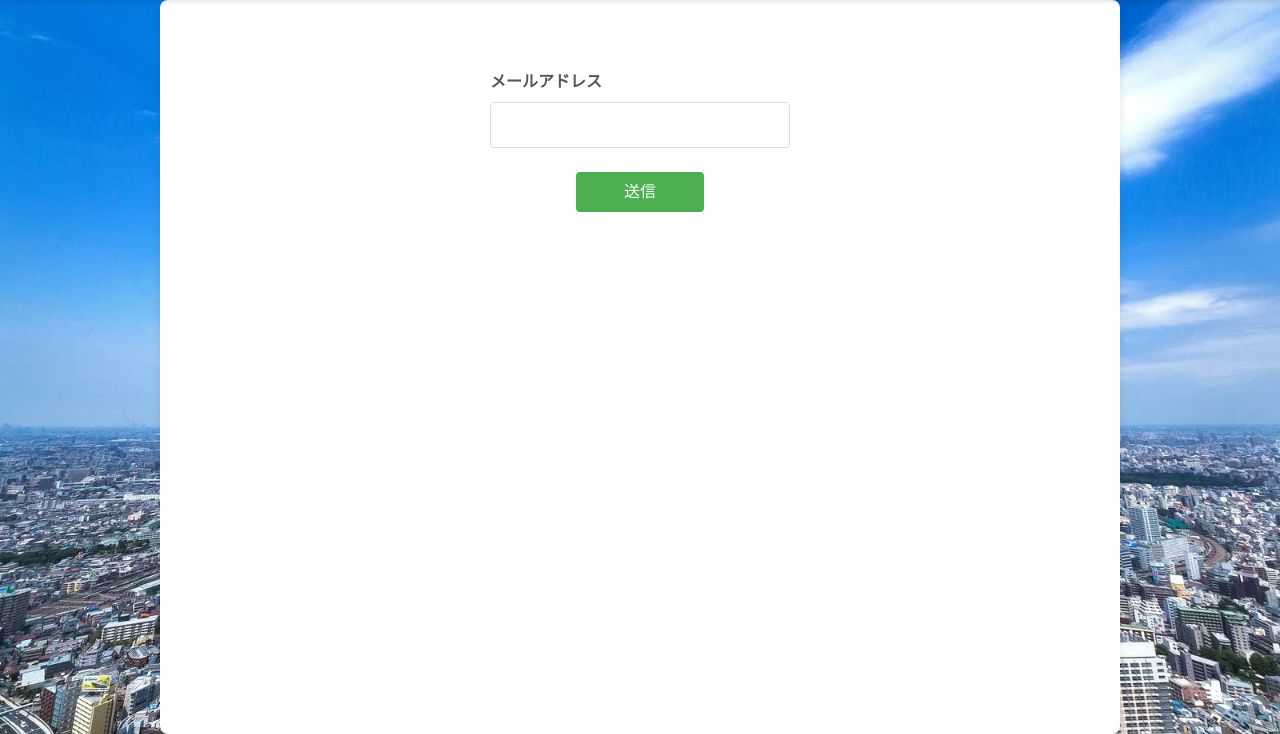
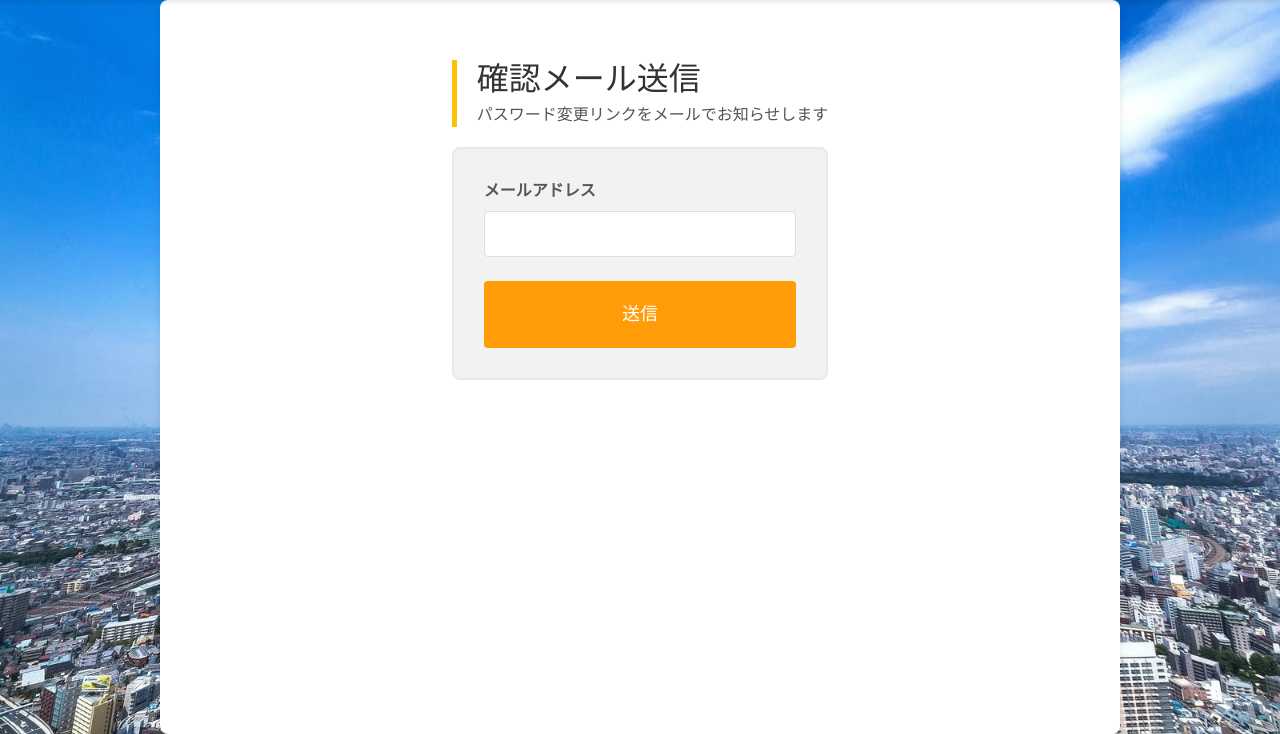
Before and after one commit to pikkoyama/hunhun, a Django app: page /accounts/change_password/ in a window 1280 px wide. Shown: the part 66-800 px from the top of the page. Run offline with Django 5.2, Linux system fonts and the light colour scheme; some libraries are stand-ins or nearby versions.

Commit message:
もっちゃれらちーず

```diff
--- a/nuonproject/accounts/templates/PasswordDone.html
+++ b/nuonproject/accounts/templates/PasswordDone.html
@@ -51,8 +51,9 @@
 
         .btn-link {
             text-decoration: none;
-            color: #4CAF50;
+            color:rgb(109, 44, 132);
             font-size: 16px;
+            text-decoration: underline;
         }
 
         .btn-link:hover {
--- a/nuonproject/accounts/templates/change_password.html
+++ b/nuonproject/accounts/templates/change_password.html
@@ -1,9 +1,9 @@
 {% extends "base.html" %}
 {% load static %}
 
-{%block title%}パスワードの変更{%endblock%}
+{% block title %}パスワードの変更{% endblock %}
 
-{%block css%}
+{% block css %}
     <style>
       body {
         font-family: 'Arial', sans-serif;
@@ -18,7 +18,7 @@
       }
 
       .top-bar {
-        background-color: #4CAF50;
+        background-color: #ffc107;
         color: white;
         width: 100%;
         padding: 15px 0;
@@ -33,9 +33,17 @@
         display: flex;
         justify-content: center;
         align-items: center;
-        margin-top: 50px;
+        margin-top: 40px;
         width: 80%;
         max-width: 800px;
+      }
+
+      .form-wrapper {
+        border: 2px solid rgb(233, 233, 233); /* フォームにボーダーを追加 */
+        border-radius: 8px;
+        padding: 30px;
+        background-color: rgba(0, 0, 0, 0.05); /* 薄いグレーの背景色 */
+        width: 100%;
       }
 
       .form-group {
@@ -50,7 +58,7 @@
       }
 
       .form-group input {
-        width: 100%;
+        width: 100%; /* 入力欄を横幅100%に設定 */
         padding: 10px;
         font-size: 16px;
         border-radius: 4px;
@@ -60,22 +68,23 @@
 
       .form-group input:focus {
         outline: none;
-        border-color: #4CAF50;
+        border-color: #ffc107;
       }
 
       .btn {
-        background-color: #4CAF50;
+        background-color:rgb(255, 156, 7);
         color: white;
-        padding: 10px 20px;
+        padding: 20px 40px;
         border: none;
         border-radius: 4px;
-        font-size: 16px;
+        font-size: 18px;
         cursor: pointer;
         transition: background-color 0.3s ease;
+        width: 100%; /* ボタンも横幅100%に設定 */
       }
 
       .btn:hover {
-        background-color: #45a049;
+        background-color: rgb(248, 206, 80);
       }
 
       .back-link {
@@ -83,30 +92,58 @@
         margin-top: 20px;
         font-size: 16px;
         text-decoration: none;
-        color: #4CAF50;
+        color: #ffc107;
       }
 
       .back-link:hover {
         text-decoration: underline;
       }
+
+      .title-container {
+        display: flex;
+        flex-direction: column;
+        align-items: flex-start;
+        border-left: 5px solid #ffc107;
+        padding-left: 20px;
+        margin-bottom: 20px;
+      }
+
+      .title-container h2 {
+        margin: 0;
+      }
+
+      .title-container p {
+        margin: 5px 0 0 0;
+        color: #555;
+      }
     </style>
-{%endblock%}
+{% endblock %}
+
 {% block headertitle %}パスワード変更{% endblock %}
-{% block backform %}<button type="button" class="header-button" onclick="location.href='{% url 'accounts:Sinin' %}';">戻る</button>{%endblock%}
 
-{%block main%}
+{% block backform %}
+  <button type="button" class="header-button" onclick="location.href='{% url 'accounts:Sinin' %}';">戻る</button>
+{% endblock %}
+
+{% block main %}
   <body>
     <div class="container">
       <form method="post">
         {% csrf_token %}
-        <div class="form-group mb-4">
-          <label for="email" class="form-label">メールアドレス</label>
-          <input type="email" id="email" name="email" class="form-control" required style="width: 300px;" />
+        <div class="title-container">
+          <h2>確認メール送信</h2>
+          <p>パスワード変更リンクをメールでお知らせします</p>
         </div>
-        <div class="text-center mt-4">
-          <button type="submit" class="btn btn-primary px-5 py-2">送信</button>
-        </div>
+        <div class="form-wrapper"> <!-- フォームを囲む div -->
+          <div class="form-group mb-4">
+            <label for="email" class="form-label">メールアドレス</label>
+            <input type="email" id="email" name="email" class="form-control" required />
+          </div>
+          <div class="text-center mt-4">
+            <button type="submit" class="btn btn-primary">送信</button>
+          </div>
+        </div> <!-- フォーム終わり -->
       </form>
     </div>
   </body>
-{%endblock%}
+{% endblock %}
--- a/nuonproject/accounts/templates/password_reset_done.html
+++ b/nuonproject/accounts/templates/password_reset_done.html
@@ -50,8 +50,9 @@
 
       .btn-link {
         text-decoration: none;
-        color: #4CAF50;
+        color:rgb(37, 37, 37);
         font-size: 16px;
+        text-decoration: underline;
       }
 
       .btn-link:hover {
--- a/nuonproject/accounts/templates/password_reset_email.html
+++ b/nuonproject/accounts/templates/password_reset_email.html
@@ -22,7 +22,7 @@
             border-radius: 8px;
         }
         .header {
-            background-color: #4CAF50;
+            background-color:rgb(65, 65, 65);
             color: white;
             padding: 15px;
             text-align: center;
@@ -50,6 +50,7 @@
             margin-top: 15px;
             transition: background-color 0.3s ease, transform 0.3s ease;
             border-bottom: 2px solid #0056b3; /* アンダーバー追加 */
+            text-decoration: underline;
         }
         .reset-link:hover {
             background-color: #0056b3; /* ホバー時の色変更 */
```
Also changed, not shown: nuonproject/accounts/templates/Sinin.html (+12 -8 lines), nuonproject/accounts/templates/password_reset_confirm.html (+39 -27 lines).
